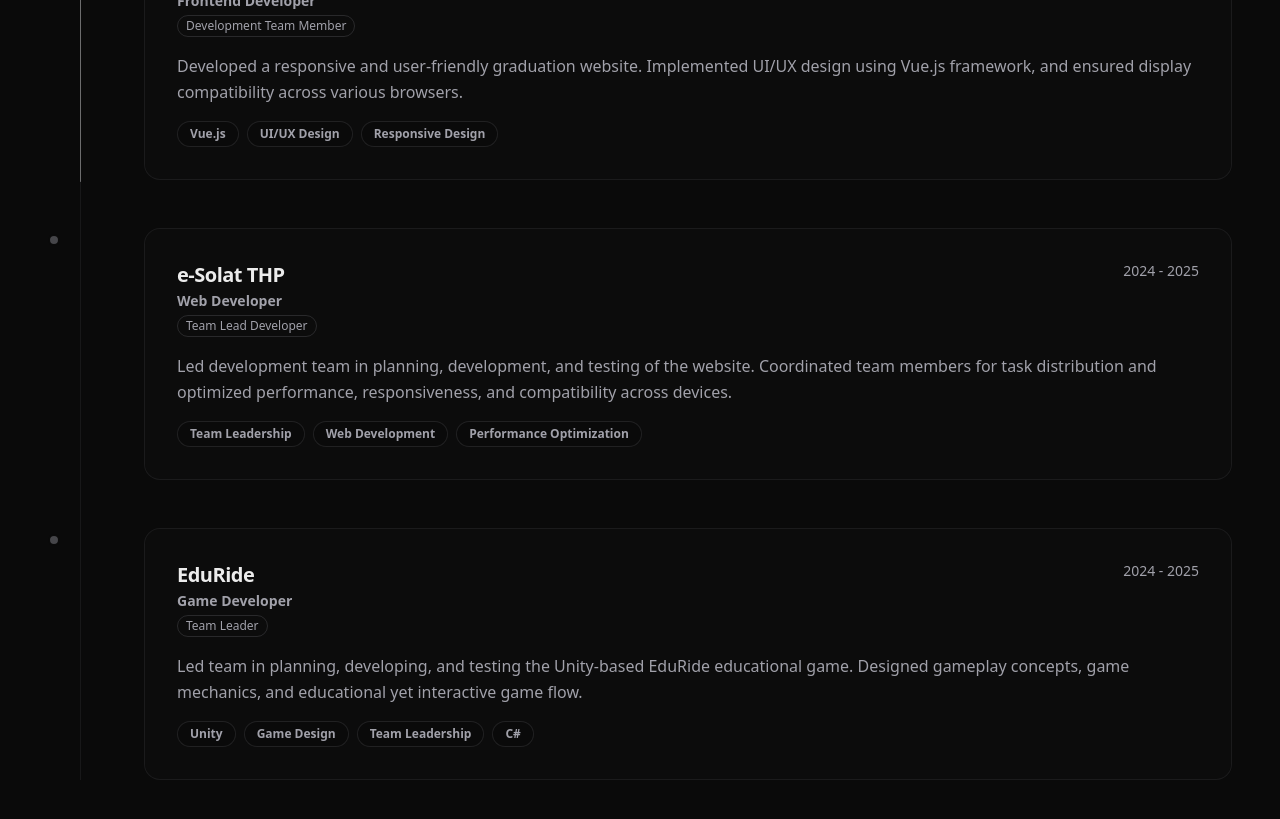
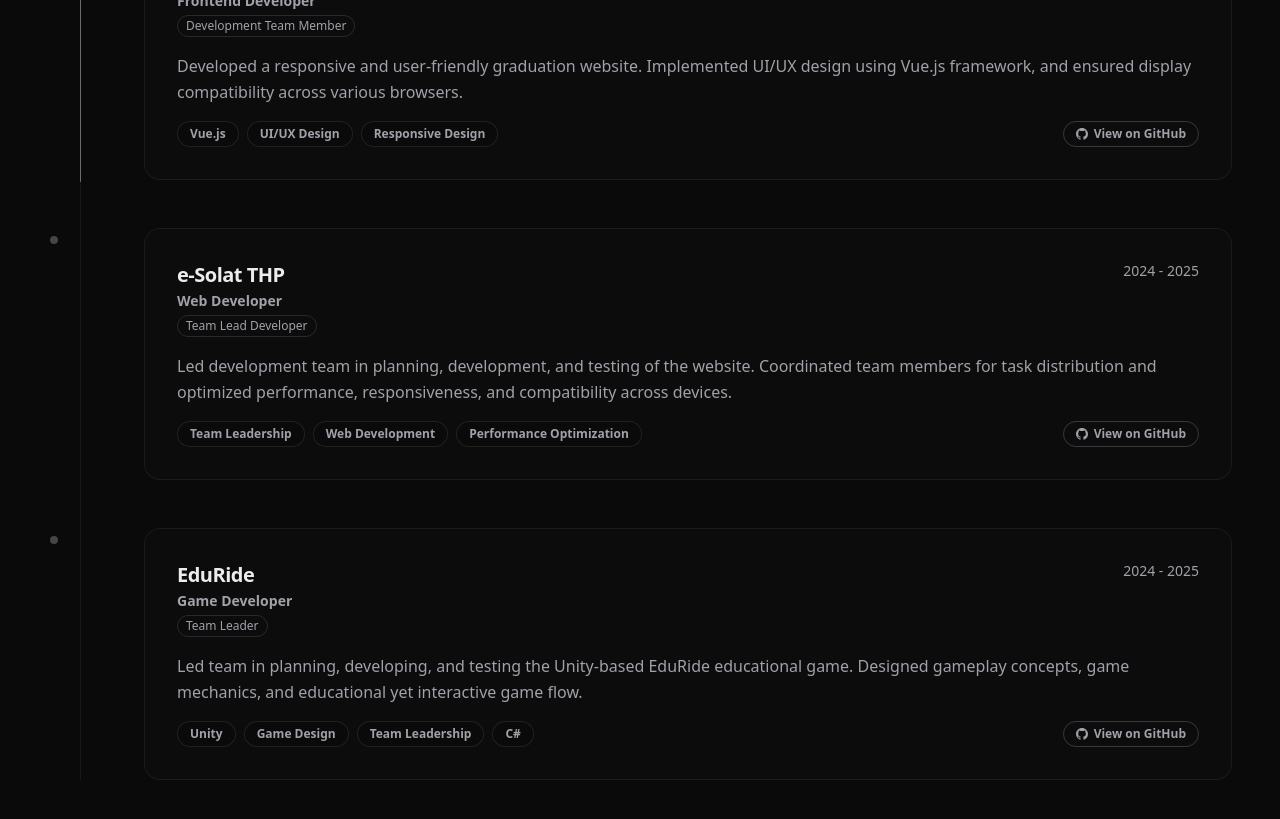
Before and after one commit to roidpalih-coder/p4ll, a Next.js app: page / in a window 1280 px wide. Shown: the part 2920-3739 px from the top of the page. Built offline with nearby package versions, Linux system fonts and the light colour scheme; no server answers.

Commit message:
feat: add missing GitHub links to experience items

```diff
--- a/app/experience.tsx
+++ b/app/experience.tsx
@@ -39,31 +39,34 @@
     github: "https://github.com/roidpalih-coder/ResQMeal",
   },
   {
-    id: 2,
+    id: 3,
     company: "Graduation Website SMKTH",
     role: "Frontend Developer",
     type: "Development Team Member",
     date: "2024",
     description: "Developed a responsive and user-friendly graduation website. Implemented UI/UX design using Vue.js framework, and ensured display compatibility across various browsers.",
     skills: ["Vue.js", "UI/UX Design", "Responsive Design"],
+    github: "https://github.com/roidpalih-coder/frontend-web-kelulusan",
   },
   {
-    id: 3,
+    id: 4,
     company: "e-Solat THP",
     role: "Web Developer",
     type: "Team Lead Developer",
     date: "2024 - 2025",
     description: "Led development team in planning, development, and testing of the website. Coordinated team members for task distribution and optimized performance, responsiveness, and compatibility across devices.",
     skills: ["Team Leadership", "Web Development", "Performance Optimization"],
+    github: "https://github.com/roidpalih-coder/e-Solat-THP",
   },
   {
-    id: 4,
+    id: 5,
     company: "EduRide",
     role: "Game Developer",
     type: "Team Leader",
     date: "2024 - 2025",
     description: "Led team in planning, developing, and testing the Unity-based EduRide educational game. Designed gameplay concepts, game mechanics, and educational yet interactive game flow.",
     skills: ["Unity", "Game Design", "Team Leadership", "C#"],
+    github: "https://github.com/roidpalih-coder/Find-and-Found",
   },
 ]
 
```
